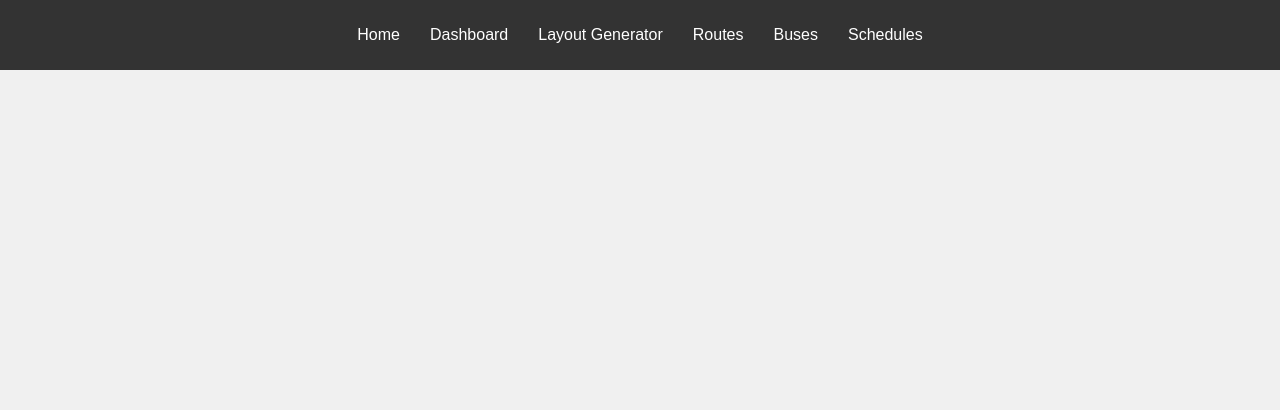
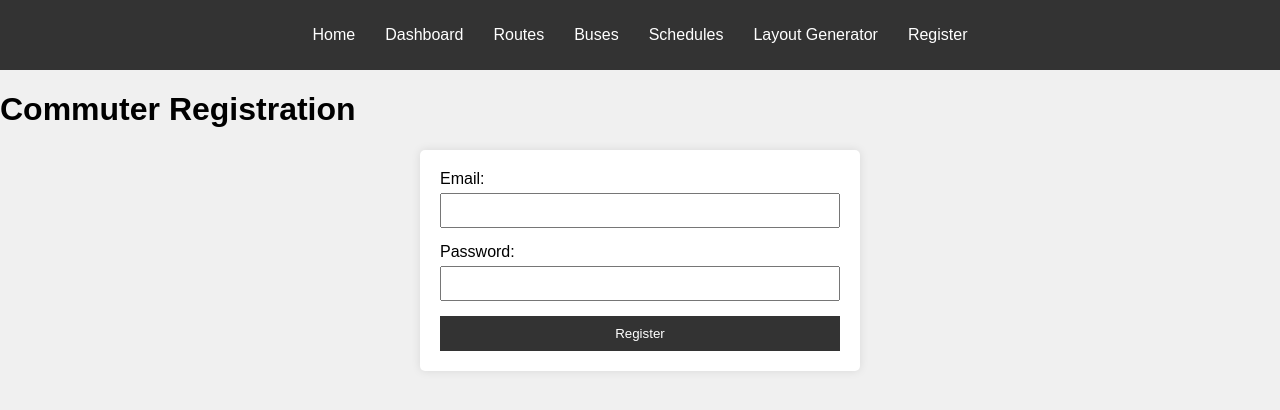
Before and after one commit to erangaIrugalbandara/ntc-booking-client-app, a React (Vite) app: page /register-commuter in a window 1280 px wide. Shown: the top 410 px of the page. Built offline with nearby package versions, Linux system fonts and the light colour scheme.

Commit message:
feat: Commuter registration page added

```diff
--- a/src/App.jsx
+++ b/src/App.jsx
@@ -7,6 +7,7 @@ import RoutesPage from './pages/RoutesPage';
 import BusesPage from './pages/BusesPage';
 import SchedulesPage from './pages/SchedulesPage';
 import LayoutGeneratorPage from './pages/LayoutGeneratorPage';
+import CommuterRegistrationPage from './pages/CommuterRegistrationPage';
 import ProtectedRoute from './components/ProtectedRoute';
 
 const App = () => {
@@ -51,6 +52,7 @@ const App = () => {
         <Route path="/buses" element={<ProtectedRoute element={<BusesPage />} token={token} />} />
         <Route path="/schedules" element={<ProtectedRoute element={<SchedulesPage />} token={token} />} />
         <Route path="/layout-generator" element={<ProtectedRoute element={<LayoutGeneratorPage layouts={layouts} setLayouts={setLayouts} selectedLayout={selectedLayout} setSelectedLayout={setSelectedLayout} />} token={token} />} />
+        <Route path="/register-commuter" element={<CommuterRegistrationPage />} />
       </Routes>
     </Router>
   );
--- a/src/components/Header.jsx
+++ b/src/components/Header.jsx
@@ -8,10 +8,11 @@ const Header = () => {
         <ul>
           <li><Link to="/">Home</Link></li>
           <li><Link to="/dashboard">Dashboard</Link></li>
-          <li><Link to="/layout-generator">Layout Generator</Link></li>
           <li><Link to="/routes">Routes</Link></li>
           <li><Link to="/buses">Buses</Link></li>
           <li><Link to="/schedules">Schedules</Link></li>
+          <li><Link to="/layout-generator">Layout Generator</Link></li>
+          <li><Link to="/register-commuter">Register</Link></li>
         </ul>
       </nav>
     </header>
--- /dev/null
+++ b/src/pages/CommuterRegistrationPage.jsx
@@ -0,0 +1,49 @@
+import React, { useState } from 'react';
+
+const CommuterRegistrationPage = () => {
+  const [email, setEmail] = useState('');
+  const [password, setPassword] = useState('');
+  const [message, setMessage] = useState('');
+
+  const handleSubmit = async (e) => {
+    e.preventDefault();
+    try {
+      const response = await fetch('http://localhost:5000/api/commuters', {
+        method: 'POST',
+        headers: {
+          'Content-Type': 'application/json'
+        },
+        body: JSON.stringify({ email, password })
+      });
+      const data = await response.json();
+      if (response.ok) {
+        setMessage('Commuter account created successfully');
+      } else {
+        setMessage(data.message);
+      }
+    } catch (error) {
+      console.error('Failed to create commuter account', error);
+      setMessage('Failed to create commuter account');
+    }
+  };
+
+  return (
+    <div>
+      <h1>Commuter Registration</h1>
+      <form onSubmit={handleSubmit}>
+        <div>
+          <label>Email:</label>
+          <input type="email" value={email} onChange={(e) => setEmail(e.target.value)} required />
+        </div>
+        <div>
+          <label>Password:</label>
+          <input type="password" value={password} onChange={(e) => setPassword(e.target.value)} required />
+        </div>
+        <button type="submit">Register</button>
+      </form>
+      {message && <p>{message}</p>}
+    </div>
+  );
+};
+
+export default CommuterRegistrationPage;
```
